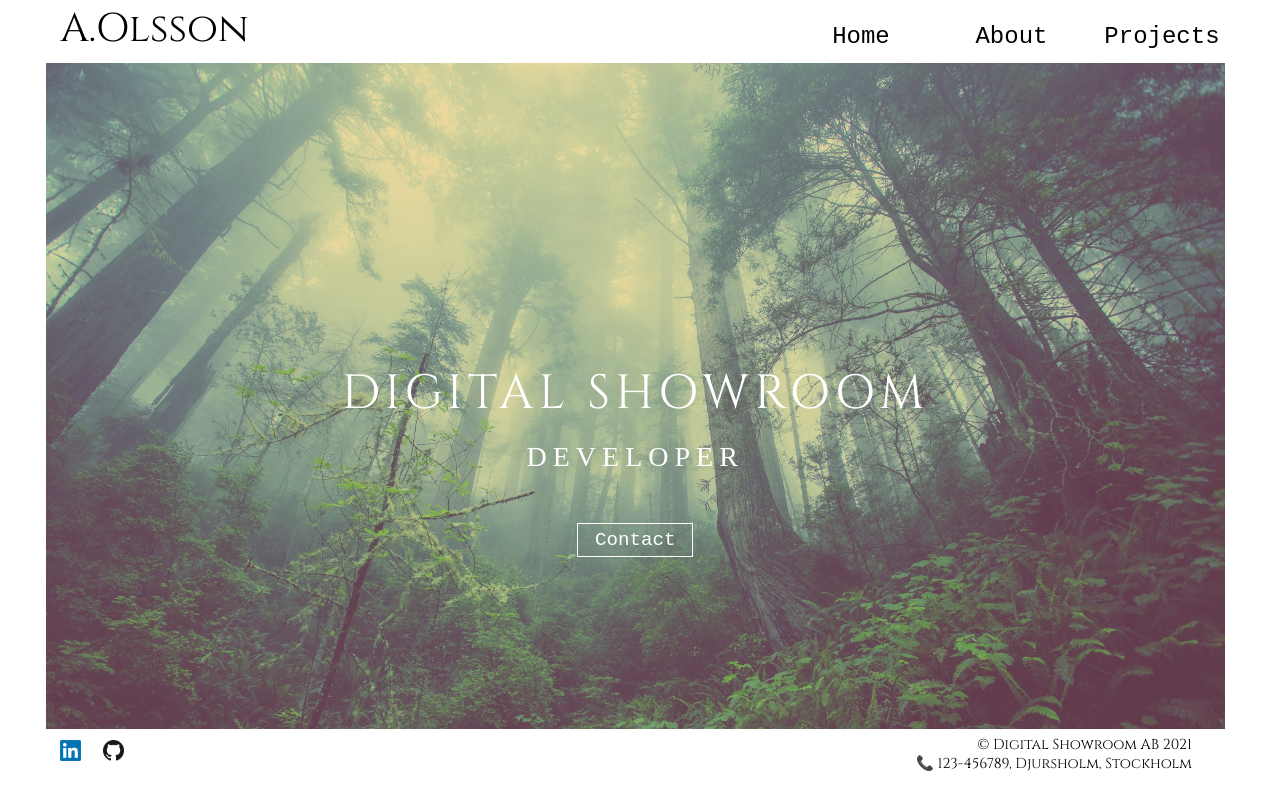
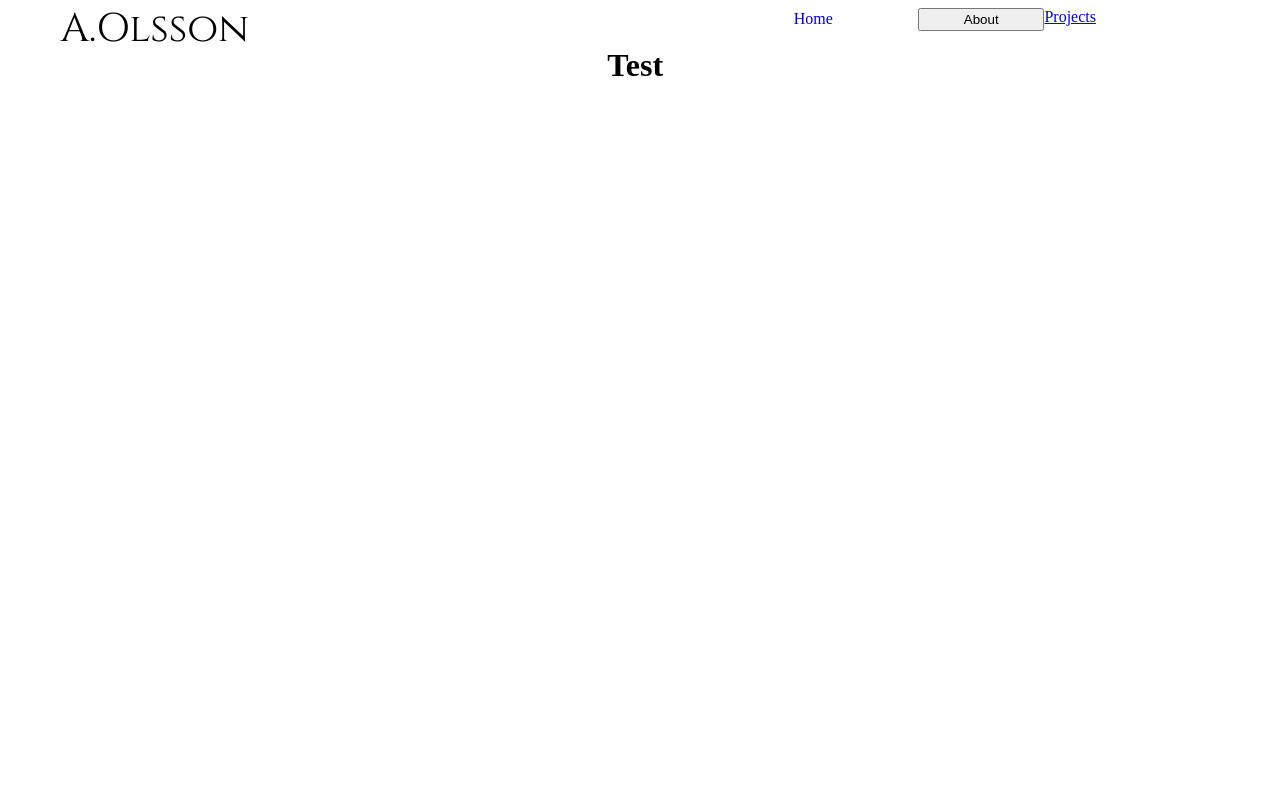
Before and after one commit to LinusNestorson/showroom, a React (Create React App) app: page /ProjectMain in a window 1280 px wide. Built offline with nearby package versions, Linux system fonts and the light colour scheme.

Commit message:
Added routing

```diff
--- /dev/null
+++ b/src/App.js
@@ -0,0 +1,26 @@
+import React from 'react'
+import Navbar from './Components_Main/NavbarComponents/Navbar.js'
+import Main from './Main.js'
+import ProjectMain from './ProjectMain.js'
+import { BrowserRouter as Router, Route, Switch } from 'react-router-dom'
+
+
+function App() {
+    return (
+        <Router>
+            <div className="appBackground">
+            <Navbar />
+            <Switch>
+                <Route exact path="/">
+                    <Main />
+                </Route>
+                <Route path="/ProjectMain">
+                    <ProjectMain />
+                </Route>
+            </Switch>
+            </div>
+        </Router>
+    )
+}
+
+export default App;
--- a/src/Components_Main/NavbarComponents/Navbar.css
+++ b/src/Components_Main/NavbarComponents/Navbar.css
@@ -57,18 +57,3 @@
   top: 50%;
   transform: translate(0, -50%);
 }
-/* Sets style for buttons inside navbar */
-.buttons {
-  font-size: 1.5rem;
-  margin: 1%;
-  background: transparent;
-  border: none;
-  font-family: "Courier New", Courier, monospace;
-  cursor: pointer;
-}
-/* Sets hover effect for buttons */
-.buttons:hover {
-  background-color: whitesmoke;
-  opacity: 0.5;
-  color: black;
-}
--- a/src/Components_Main/NavbarComponents/Navbar.js
+++ b/src/Components_Main/NavbarComponents/Navbar.js
@@ -1,19 +1,17 @@
 import React from "react";
-import { BrowserRouter, Route, Link } from "react-router-dom";
+import { Link } from "react-router-dom";
 import "./Navbar.css";
-import ProjectMain from "./src/ProjectMain.js"
 
 /* Function for the main navbar */
 function Navbar() {
   return (
-    <nav className="navbar">
+    <div className="navbar">
       <p className="name col-1">A.Olsson</p>
-        <div className='col-2'></div>
-        <button className="buttons col-3">Home</button>
-        <button className="buttons col-4">About</button>
-        <button className="buttons col-5">Projects</button>
-
-    </nav>
+      <div className='col-2'></div>
+      <Link to="/" ><div className="buttons col-3">Home</div></Link>
+      <button className="buttons col-4">About</button>
+      <Link to="ProjectMain"><div className="buttons">Projects</div></Link>
+    </div>
   );
 }
 
--- a/src/Main.js
+++ b/src/Main.js
@@ -5,6 +5,7 @@ import TextBox from "./Components_Main/TextboxComponents/Textbox.js";
 import ContactButton from "./Components_Main/ContactButtonComponents/Contact_button.js";
 import Navbar from "./Components_Main/NavbarComponents/Navbar.js";
 import Footer from "./Components_Main/FooterComponents/Footer.js";
+import { BrowserRouter, Route, Switch } from 'react-router-dom';
 
 /* Function for generating components */
 function Main() {
@@ -13,7 +14,6 @@ function Main() {
       <Background />
       <TextBox />
       <ContactButton />
-      <Navbar />
       <Footer />
     </div>
   );
--- a/src/ProjectMain.js
+++ b/src/ProjectMain.js
@@ -1,17 +1,12 @@
 import React from "react";
-import ProjectBackground from "./Components_Projects/ProjectBackgroundComponents/ProjectBackground.js";
 import "./ProjectMain.css";
-import TextBox from "./Components_Main/TextboxComponents/Textbox.js";
-import ContactButton from "./Components_Main/ContactButtonComponents/Contact_button.js";
-import Navbar from "./Components_Main/NavbarComponents/Navbar.js";
-import Footer from "./Components_Main/FooterComponents/Footer.js";
+
 
 /* Function for generating components */
 function ProjectMain() {
   return (
     <div className="projectMainBackground">
-      <ProjectBackground />
-      <Navbar />
+      <h1>Test</h1>
     </div>
   );
 }
--- a/src/index.js
+++ b/src/index.js
@@ -1,13 +1,16 @@
-import React from "react";
+import React, { Component } from "react";
+import { BrowserRouter, Route, Switch } from 'react-router-dom';
 import ReactDOM from "react-dom";
 import "./Main.css";
-import Main from "./Main";
+import App from "./App.js";
 import reportWebVitals from "./reportWebVitals";
 
 /* Method for rendering main page */
 ReactDOM.render(
   <React.StrictMode>
-    <Main />
+    <BrowserRouter>
+      <App />
+    </BrowserRouter>
   </React.StrictMode>,
   document.getElementById("root")
 );
```
Also changed, not shown: src/App.css (added).
